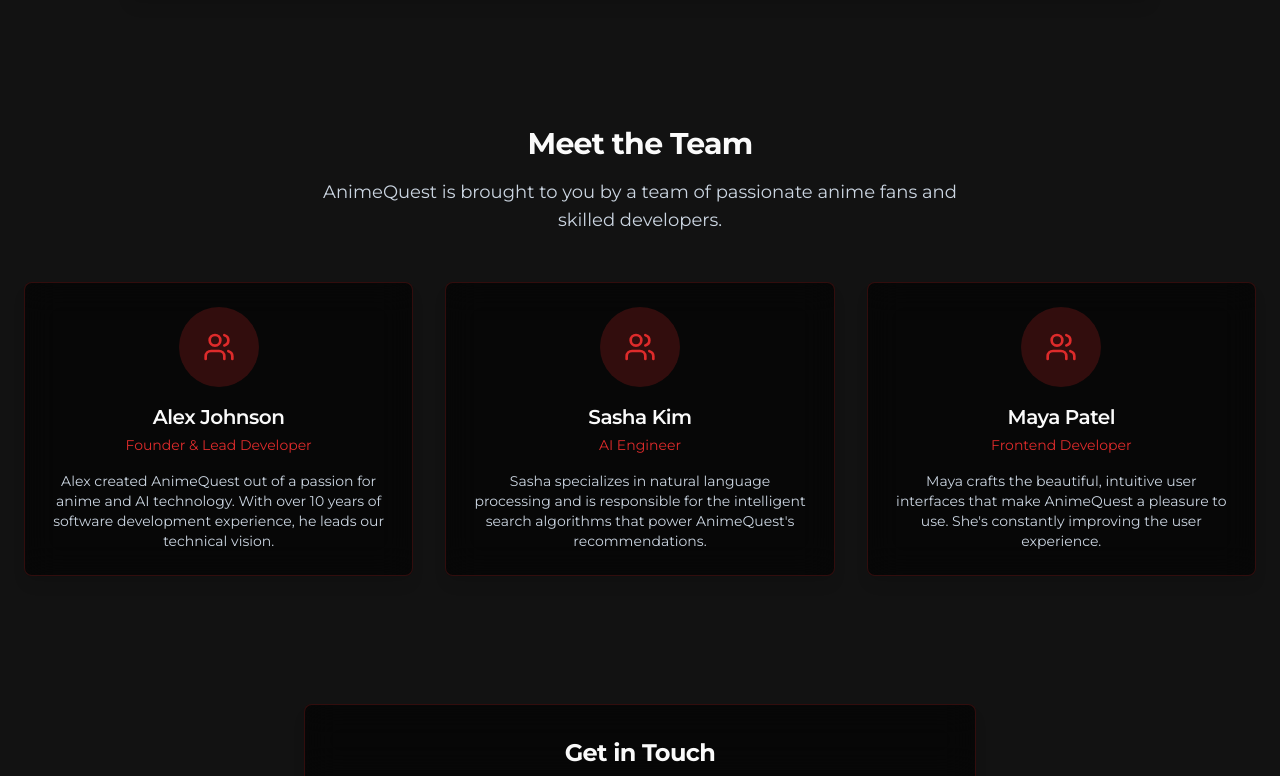
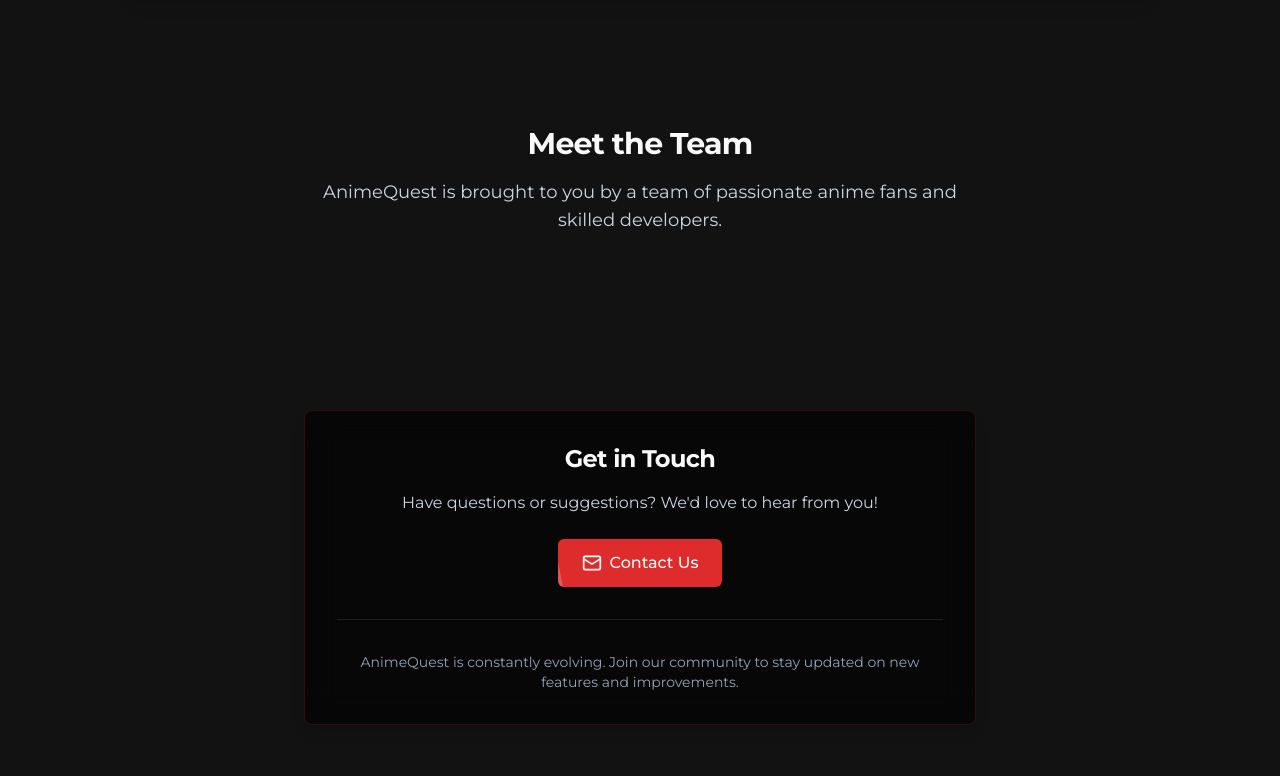
Before and after one commit to achuajays/Anime-Finding-Smolagent-Agent-React, a React (Vite) app: page /about in a window 1280 px wide. Shown: the part 1490-2266 px from the top of the page. Built offline with nearby package versions, Linux system fonts and the light colour scheme.

Commit message:
Remove unnecessary div
Removes an empty div element.

```diff
--- a/src/pages/About.tsx
+++ b/src/pages/About.tsx
@@ -90,25 +90,7 @@ const About = () => {
             </p>
           </div>
 
-          <div className="grid grid-cols-1 md:grid-cols-3 gap-8">
-            <TeamMember
-              name="Alex Johnson"
-              role="Founder & Lead Developer"
-              description="Alex created AnimeQuest out of a passion for anime and AI technology. With over 10 years of software development experience, he leads our technical vision."
-            />
-
-            <TeamMember
-              name="Sasha Kim"
-              role="AI Engineer"
-              description="Sasha specializes in natural language processing and is responsible for the intelligent search algorithms that power AnimeQuest's recommendations."
-            />
-
-            <TeamMember
-              name="Maya Patel"
-              role="Frontend Developer"
-              description="Maya crafts the beautiful, intuitive user interfaces that make AnimeQuest a pleasure to use. She's constantly improving the user experience."
-            />
-          </div>
+          {/* The grid div that was here has been removed */}
         </section>
 
         {/* Contact Section */}
```
